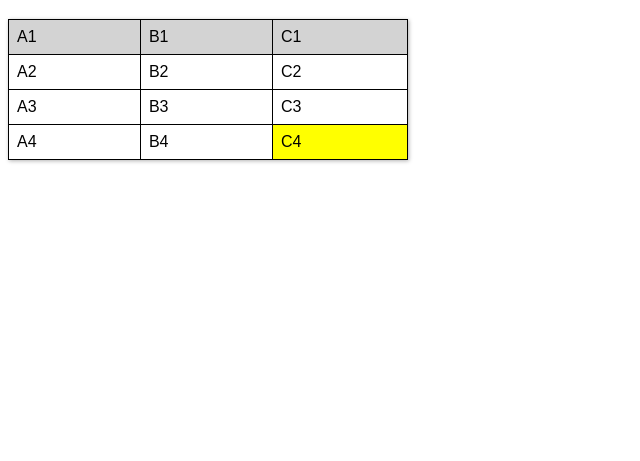
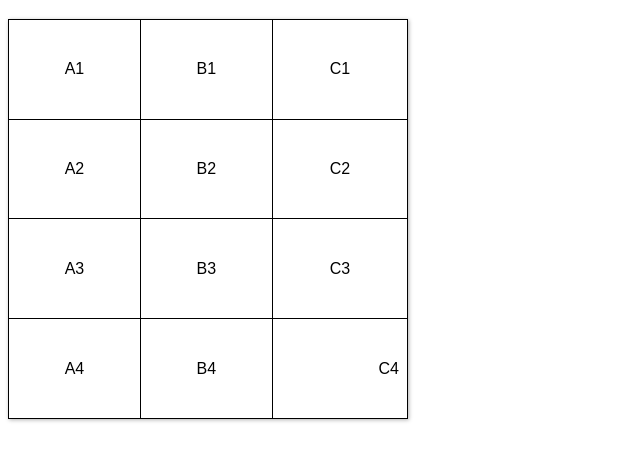
Before and after one commit to rafaelsdomingos/html-css, a plain HTML site: page exercicios/ex023/tabela001.html in a window 1280 px wide. Shown: the part 61-522 px from the top of the page, without its empty margins (0-640 px from the left). Drawn offline with Linux system fonts and the light colour scheme.

Commit message:
atualização do tabela001

```diff
--- a/exercicios/ex023/tabela001.html
+++ b/exercicios/ex023/tabela001.html
@@ -12,23 +12,23 @@
 
         table{
             width: 400px;
-            padding: 10px;
+            height: 400px;
             border-collapse: collapse;
             box-shadow: 1px 1px 4px rgba(0, 0, 0, 0.301);
         }
 
-        tr.linha{
-            background-color: lightgrey;
-        }
 
         td{
             border: 1px solid black;
             padding: 8px;
+            text-align: center;
+            vertical-align: middle;
         }
 
-        td.dado{
-            background-color: yellow;
+        .numero{
+            text-align: right;
         }
+
     </style>
 </head>
 <body>
@@ -44,7 +44,7 @@
     -->
 
     <table>
-        <tr class="linha">
+        <tr>
             <td>A1</td>
             <td>B1</td>
             <td>C1</td>
@@ -65,7 +65,7 @@
         <tr>
             <td>A4</td>
             <td>B4</td>
-            <td class="dado">C4</td>
+            <td class="numero">C4</td>
         </tr>
     </table>
 </body>
```
